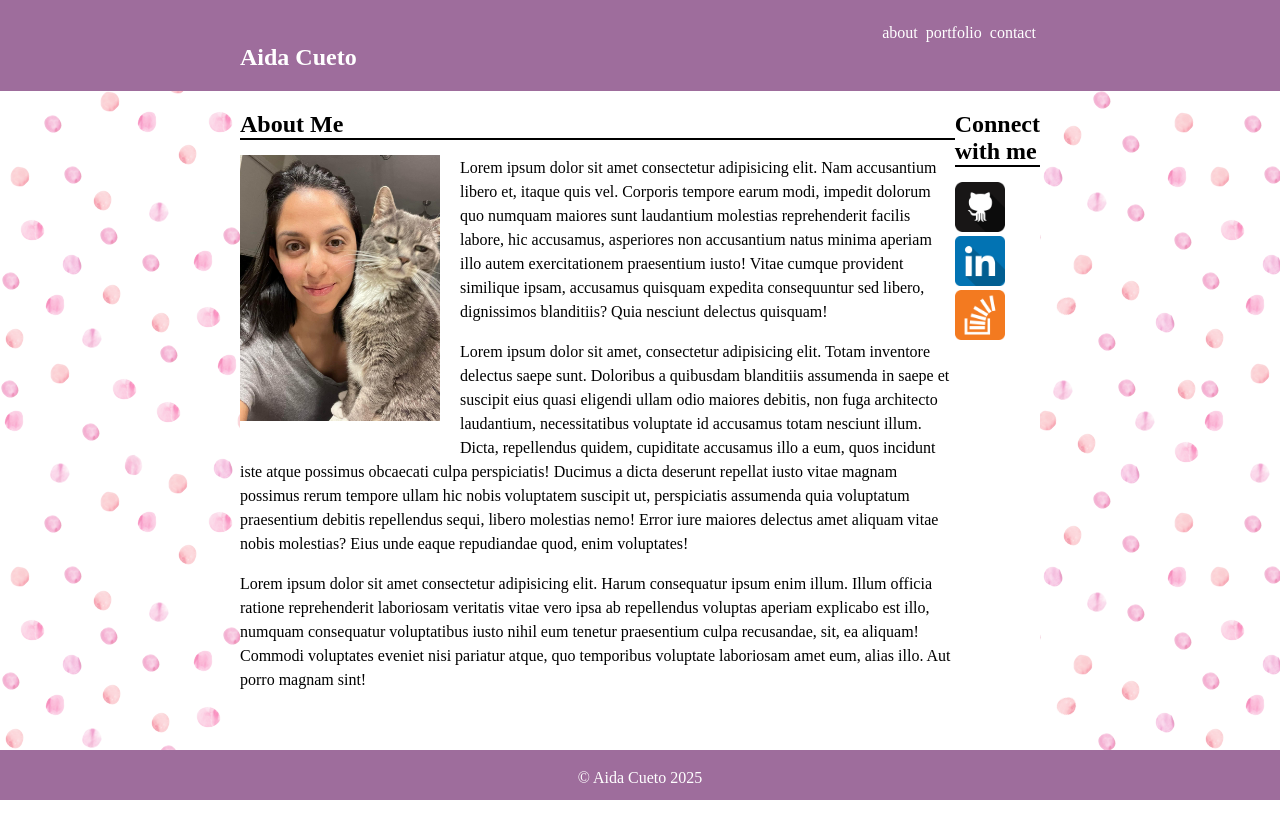
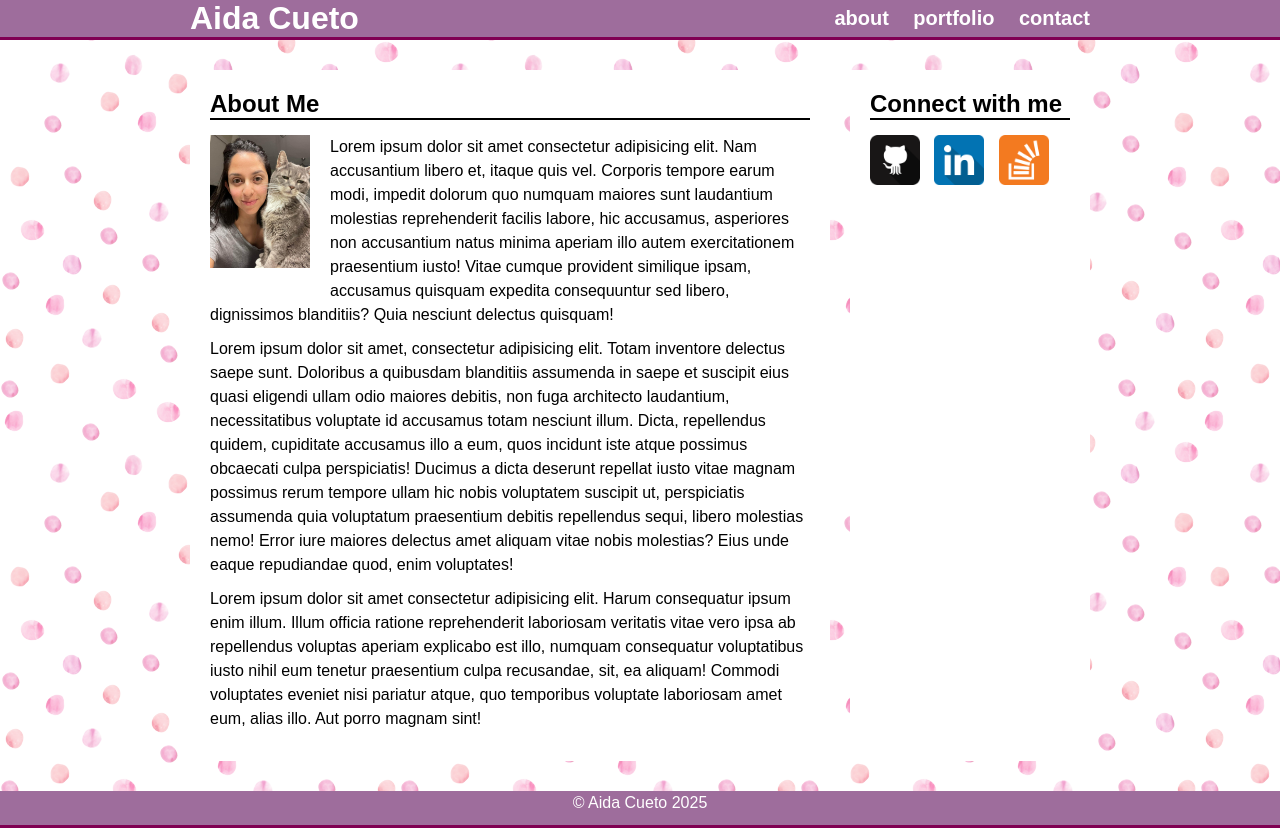
Before and after one commit to aidacueto/m4-hw4-cueto-aida, a plain HTML site: page index.html in a window 1280 px wide. Before the commit the page ends 800 px from the top, so only its background shows below. Drawn offline with Linux system fonts and the light colour scheme.

Commit message:
revision css

```diff
--- a/index.html
+++ b/index.html
@@ -4,35 +4,29 @@
   <meta charset="UTF-8">
   <meta name="viewport" content="width=device-width, initial-scale=1.0">
   <title>Aida Cueto Portfolio</title>
-
   <link rel="stylesheet" href="styles.css">
 </head>
 <body>
   <header>
-
-        <div class="container">
-
+    <div class="container header-container">
+      <h1>Aida Cueto</h1>
       <nav>
-            <h1>Aida Cueto</h1>
-            <a class="link" href="#">about</a>
-            <a class="link" href="#">portfolio</a>
-            <a class="link" href="#">contact</a>
+        <a href="#">about</a>
+        <a href="#">portfolio</a>
+        <a href="#">contact</a>
       </nav>
     </div>
   </header>
 
-    <main class="container">
+  <main class="container main-container">
     <section>
       <h2>About Me</h2>
-
-            <img src="image/aida-emil.jpg" alt="Aida holding emil cat" width="200">
-
+      <img src="image/aida-emil.jpg" alt="Aida holding emil cat" width="100">
       <p>Lorem ipsum dolor sit amet consectetur adipisicing elit. Nam accusantium libero et, itaque quis vel. Corporis tempore earum modi, impedit dolorum quo numquam maiores sunt laudantium molestias reprehenderit facilis labore, hic accusamus, asperiores non accusantium natus minima aperiam illo autem exercitationem praesentium iusto! Vitae cumque provident similique ipsam, accusamus quisquam expedita consequuntur sed libero, dignissimos blanditiis? Quia nesciunt delectus quisquam!</p>
 
             <p>Lorem ipsum dolor sit amet, consectetur adipisicing elit. Totam inventore delectus saepe sunt. Doloribus a quibusdam blanditiis assumenda in saepe et suscipit eius quasi eligendi ullam odio maiores debitis, non fuga architecto laudantium, necessitatibus voluptate id accusamus totam nesciunt illum. Dicta, repellendus quidem, cupiditate accusamus illo a eum, quos incidunt iste atque possimus obcaecati culpa perspiciatis! Ducimus a dicta deserunt repellat iusto vitae magnam possimus rerum tempore ullam hic nobis voluptatem suscipit ut, perspiciatis assumenda quia voluptatum praesentium debitis repellendus sequi, libero molestias nemo! Error iure maiores delectus amet aliquam vitae nobis molestias? Eius unde eaque repudiandae quod, enim voluptates!</p>
 
             <p>Lorem ipsum dolor sit amet consectetur adipisicing elit. Harum consequatur ipsum enim illum. Illum officia ratione reprehenderit laboriosam veritatis vitae vero ipsa ab repellendus voluptas aperiam explicabo est illo, numquam consequatur voluptatibus iusto nihil eum tenetur praesentium culpa recusandae, sit, ea aliquam! Commodi voluptates eveniet nisi pariatur atque, quo temporibus voluptate laboriosam amet eum, alias illo. Aut porro magnam sint!</p>
-
     </section>
 
     <aside>
@@ -43,7 +37,8 @@
       <a href="https://linkedin.com">
         <img src="assets/linkedin.png" alt="linkedin logo" width="50">
       </a>
-            <a href="https://stackoverflow.com"><img src="assets/soverflow.png" alt="soverflow logo" width="50">
+      <a href="https://stackoverflow.com">
+        <img src="assets/soverflow.png" alt="soverflow logo" width="50">
       </a>
     </aside>
   </main>
--- a/styles.css
+++ b/styles.css
@@ -1,40 +1,31 @@
-body {
+* {
   margin: 0;
-  min-height: 100vh;
-  display: flex;
-  flex-direction: column;
-  background-image: url(assets/watercolor.webp);
+  padding: 0;
+  border: 0;
+  font-family: Arial, Helvetica, sans-serif;
 }
 
-main, nav {
-  max-width: 800px;
-  margin: 0 auto;
-  padding: 0 12px;
-  flex: auto;
+body {
+  background-image: url(assets/watercolor.webp);
 }
 
 header, footer {
   background-color: #9e6d9c;
   padding: 24 px 0;
+  border-bottom: 3px solid rgb(128, 0, 83);
 }
 
-nav {
+.header-container {
   display: flex;
-  flex-direction: row;
-  margin-top: 24px;
-}
-
-h1, .link {
-  color: white;
-  text-decoration: none;
+  justify-content: space-between;
+  align-items: center;
+  height: 100%;
+  max-width: 900px;
+  margin: 0 auto;
 }
 
 h1 {
-  margin-right: auto;
-}
-
-.link {
-  margin: 0 4px;
+  color: white;
 }
 
 h2 {
@@ -47,9 +38,46 @@ p {
   line-height: 1.5;
 }
 
+nav a {
+  color: white;
+  font-size: 20px;
+  text-decoration: none;
+  font-weight: bold;
+  margin-left: 20px;
+}
+
+.container {
+  max-width: 900px;
+  margin: 0 auto;
+}
+
+.main-container {
+  display: flex;
+  gap: 20px;
+  margin: 30px auto;
+}
+
+section {
+  background-color: white;
+  padding: 20px;
+  min-width: 200px;
+}
+
 section img {
   float: left;
   margin: 0 20px 20px 0;
+}
+
+aside {
+  background-color: white;
+  padding: 20px;
+  min-width: 200px;
+}
+
+aside a {
+  text-decoration: none;
+  display: inline-block;
+  margin-right: 10px;
 }
 
 footer {
@@ -57,15 +85,3 @@ footer {
   text-align: center;
   margin-top: auto;
 }
-
-section {
-  background-color: white;
-}
-
-aside {
-  background-color: white;
-}
-
-.container {
-  display: flex;
-}
```
Lines whose indentation alone changed are shown as unchanged.
